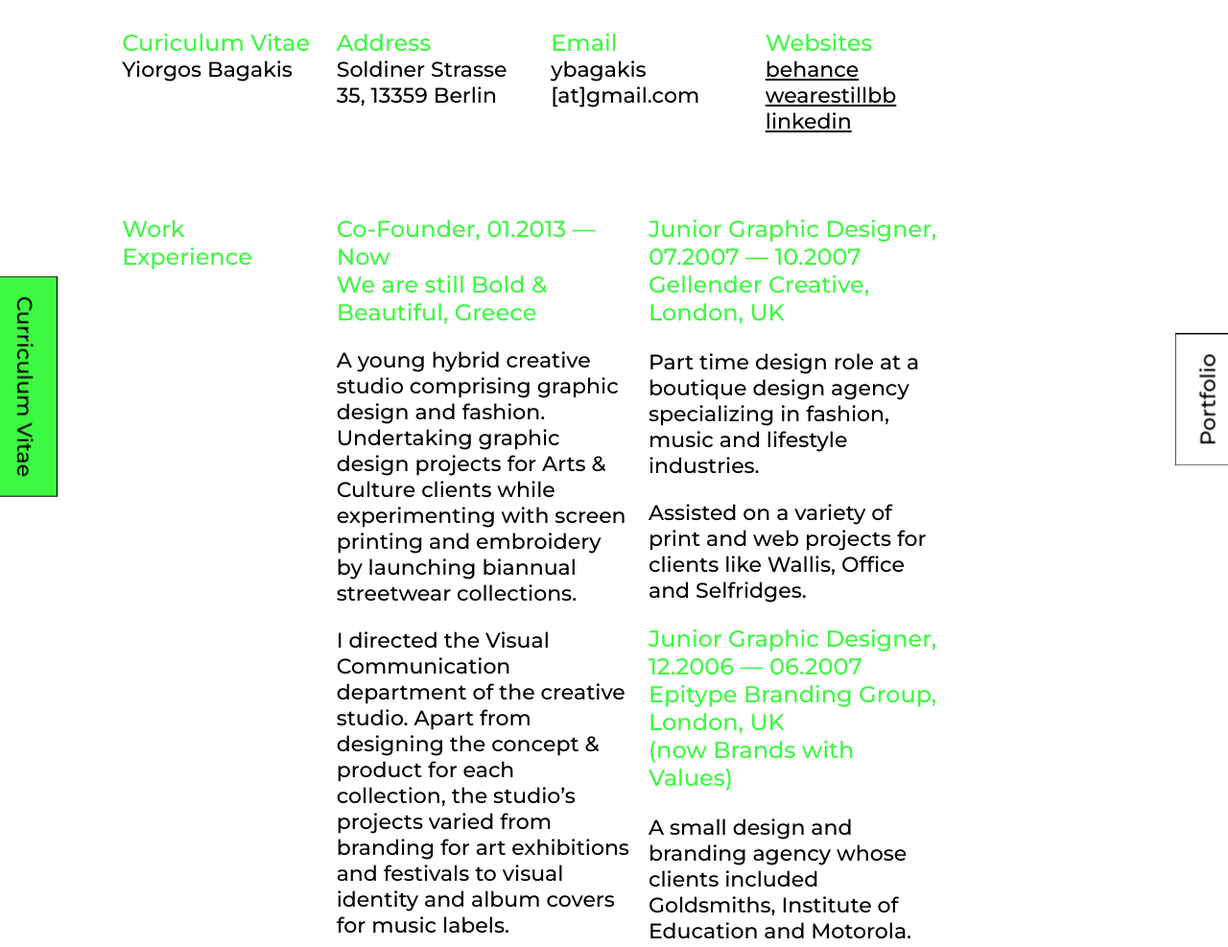
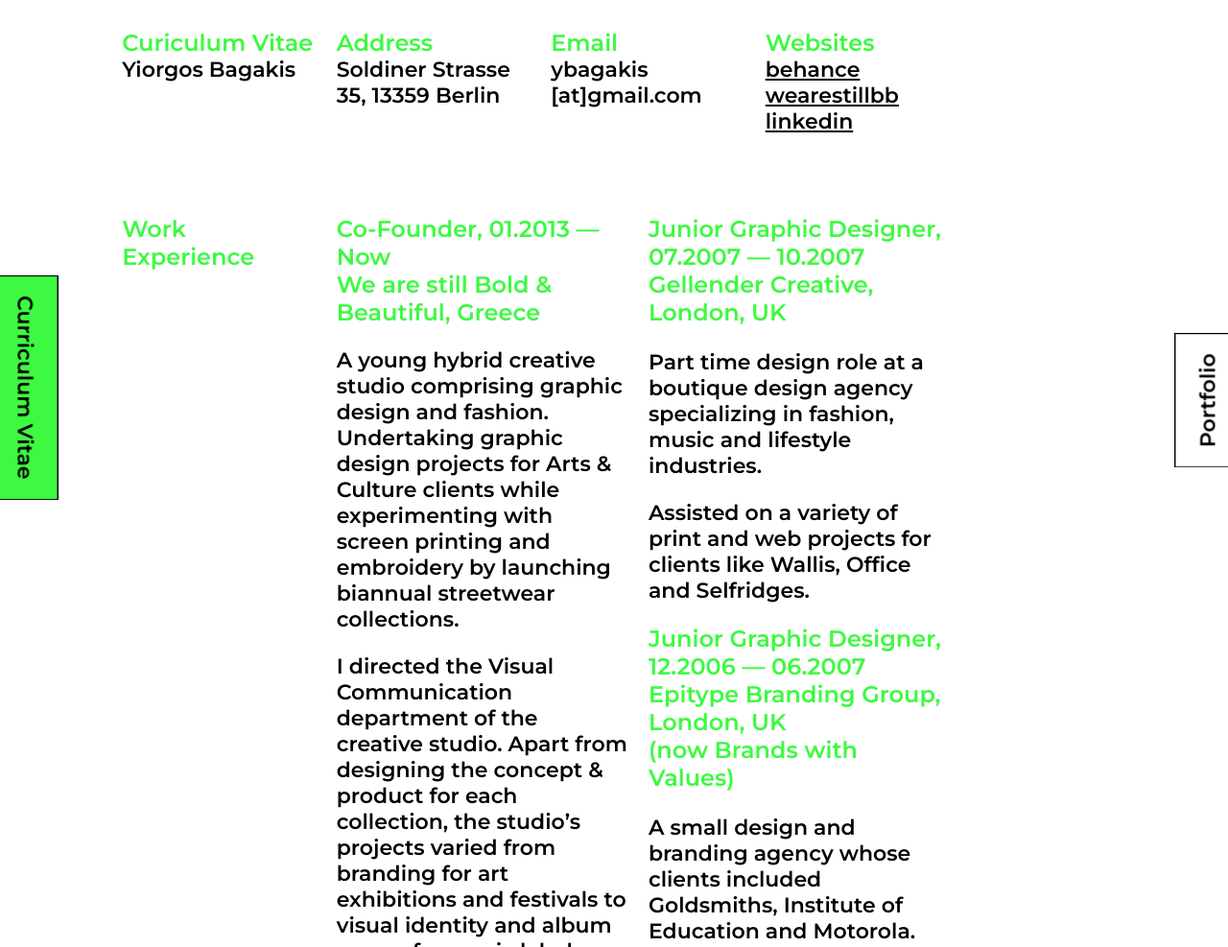
Before and after one commit to bagaski/yyyiorgosss, a plain HTML site: page index.html in a window 1280 px wide. Shown: the top 987 px of the page at 96% size. Drawn offline with Linux system fonts and the light colour scheme.

Commit message:
font bolder
font changed to semi bold

```diff
--- a/index.html
+++ b/index.html
@@ -1,7 +1,7 @@
 <!DOCTYPE html>
 <html lang="en" dir="ltr">
   <head>
-    <link href="https://fonts.googleapis.com/css?family=Montserrat:500" rel="stylesheet">
+    <link href="https://fonts.googleapis.com/css?family=Montserrat:600" rel="stylesheet">
     <meta charset="utf-8">
     <title>yyyiorgosss</title>
 
```
